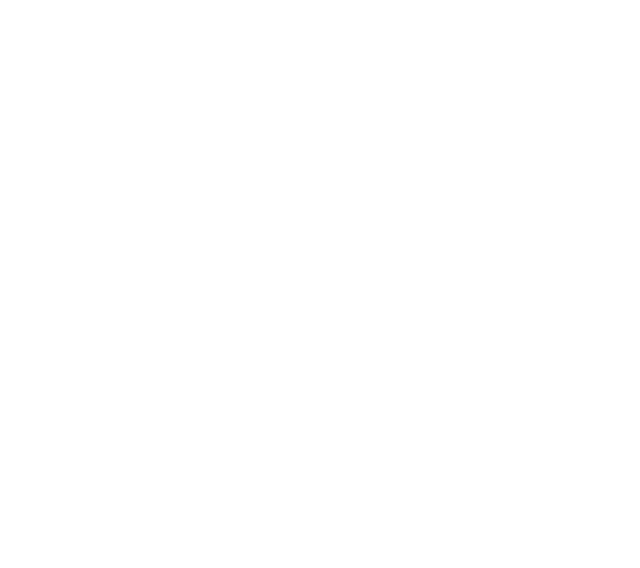
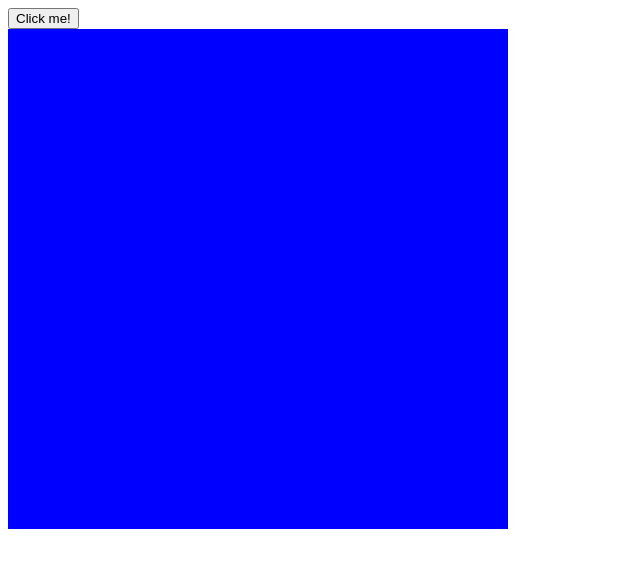
Before and after one commit to balqadishaPRO/website, a plain HTML site: page index.html in a window 1280 px wide. Shown: the whole page, without its empty margins (0-640 px from the left). Drawn offline with Linux system fonts and the light colour scheme.

Commit message:
Made a basic function in js

```diff
--- a/index.html
+++ b/index.html
@@ -3,10 +3,14 @@
 <head>
     <meta charset="UTF-8">
     <meta name="viewport" content="width=device-width, initial-scale=1.0">
+    <link rel="stylesheet" href="style.css">
     <title>WeatherApp</title>
     <link rel="icon", type="images/icon", href="images/icon.png">
 </head>
 <body>
+    <button onclick = "changeColor()">Click me!</button>
+    <div id="square"></div>
 
+    <script src="script.js"></script>
 </body>
 </html>
--- a/script.js
+++ b/script.js
@@ -0,0 +1,12 @@
+const apiKey = '0c227678969d4b6bb3e173717240910';
+
+var button = document.querySelector('button');
+var box = document.getElementById('square');
+
+function changeColor() {
+    if(box.style.background == 'red') {
+        box.style.background = 'blue';
+    }else {
+        box.style.background = 'red';
+    }
+}
--- a/style.css
+++ b/style.css
@@ -0,0 +1,5 @@
+#square {
+    width: 500px;
+    height: 500px;
+    background-color: blue;
+}
```
